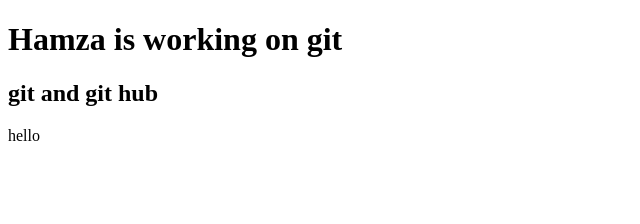
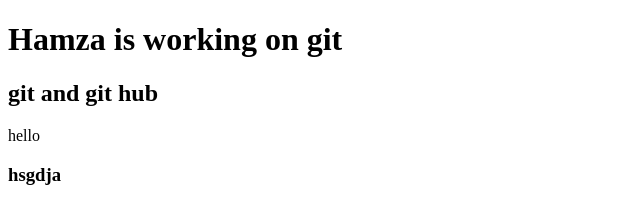
Before and after one commit to Hamza-bit-lab/devops, a plain HTML site: page index.html in a window 1280 px wide. Shown: the full height of the page, 0-640 px from the left. Drawn offline with Linux system fonts and the light colour scheme.

Commit message:
git ignore

```diff
--- a/index.html
+++ b/index.html
@@ -9,5 +9,6 @@
     <h1>Hamza is working on git</h1>
     <h2>git and git hub</h2>
     <p>hello</p>
+    <h3>hsgdja</h3>
 </body>
 </html>
```
Also changed, not shown: style.css (added), 1 other file.
